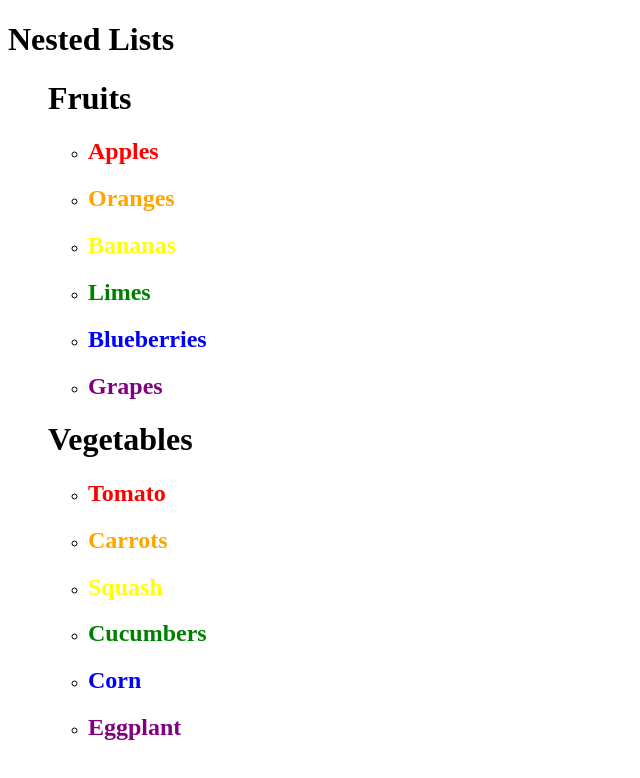
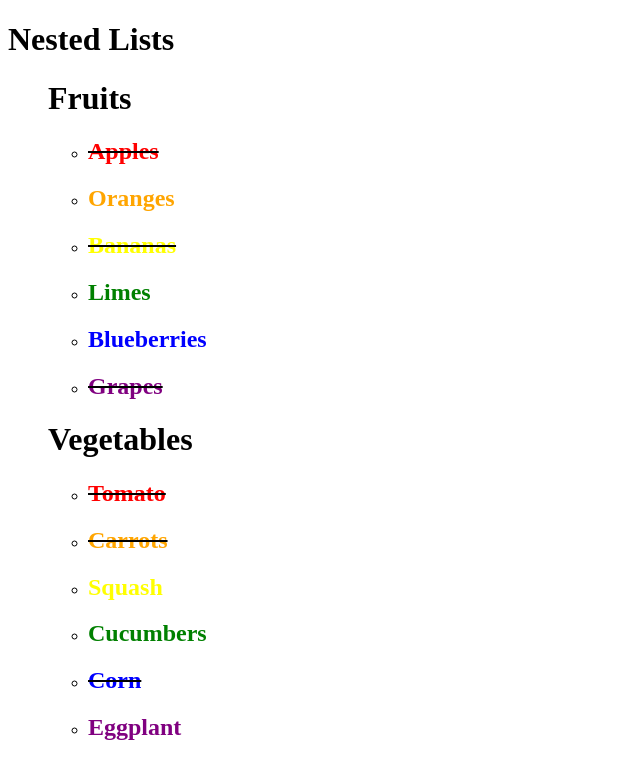
Before and after one commit to brodybane48-dotcom/warmup-6, a plain HTML site: page index.html in a window 1280 px wide. Shown: the whole page, without its empty margins (0-640 px from the left). Drawn offline with Linux system fonts and the light colour scheme.

Commit message:
strike-through

```diff
--- a/index.html
+++ b/index.html
@@ -10,20 +10,20 @@
         <ul style="list-style-type: none;">
             <li><h1>Fruits</h1></li>
                 <ul>
-                    <li><h2 style="color:red;">Apples</h2></li>
+                    <li style="text-decoration-line: line-through;"><h2 style="color:#FF0000;">Apples</h2></li>
                     <li><h2 style="color:orange;">Oranges</h2></li>
-                    <li><h2 style="color:yellow;">Bananas</h2></li>
+                    <li style="text-decoration-line: line-through;"><h2 style="color:yellow;">Bananas</h2></li>
                     <li><h2 style="color:green;">Limes</h2></li>
                     <li><h2 style="color:blue;">Blueberries</h2></li>
-                    <li><h2 style="color:purple;">Grapes</h2></li>
+                    <li style="text-decoration-line: line-through;"><h2 style="color:purple;">Grapes</h2></li>
                 </ul>
             <li><h1>Vegetables</h1></li>
                 <ul>
-                    <li><h2 style="color:red;">Tomato</h2></li>
-                    <li><h2 style="color:orange;">Carrots</h2></li>
+                    <li style="text-decoration-line: line-through;"><h2 style="color:#FF0000;">Tomato</h2></li>
+                    <li style="text-decoration-line: line-through;"><h2 style="color:orange;">Carrots</h2></li>
                     <li><h2 style="color:yellow;">Squash</h2></li>
                     <li><h2 style="color:green;">Cucumbers</h2></li>
-                    <li><h2 style="color:blue;">Corn</h2></li>
+                    <li style="text-decoration-line: line-through;"><h2 style="color:blue;">Corn</h2></li>
                     <li><h2 style="color:purple;">Eggplant</h2></li>
                 </ul>
         </ul>
```
